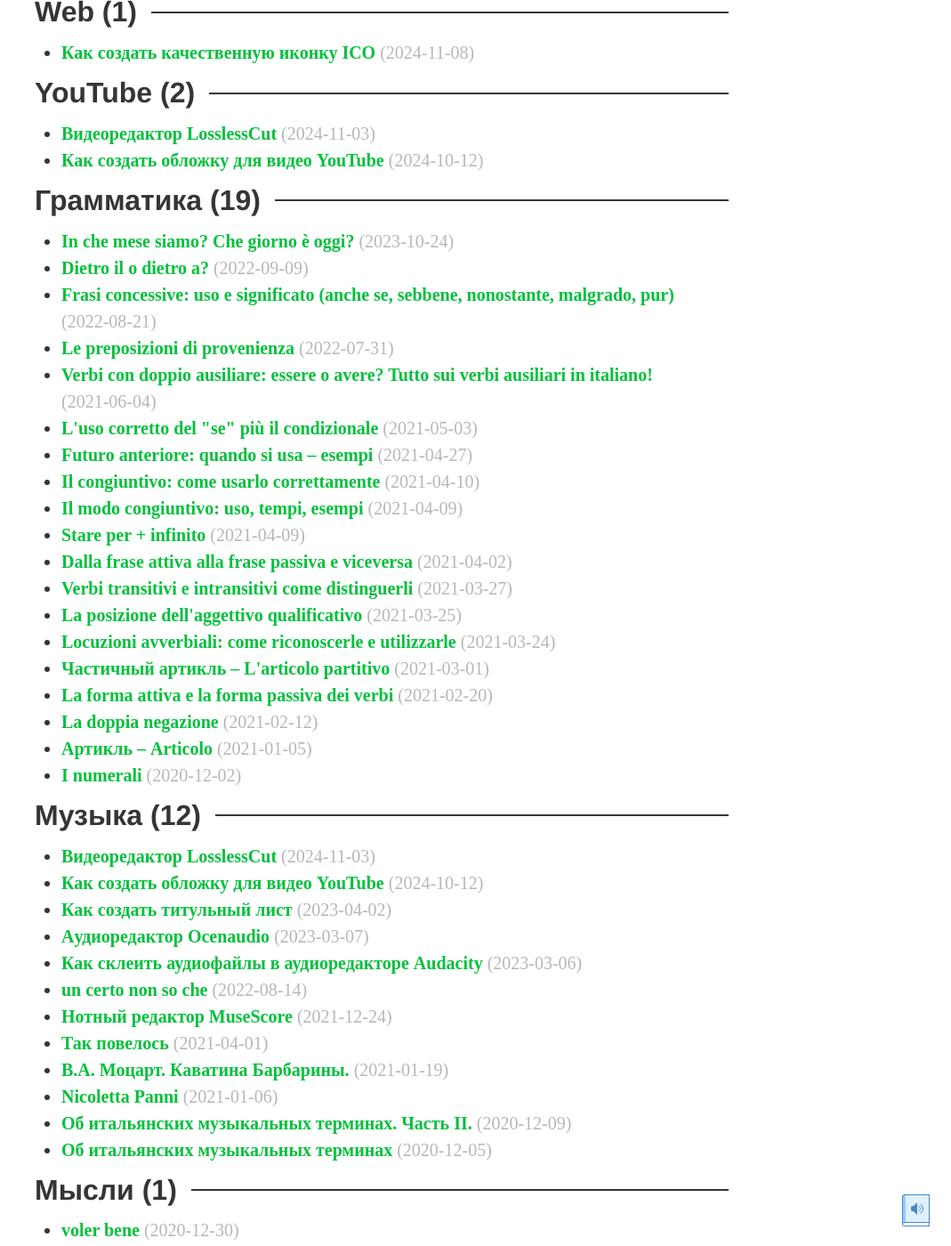
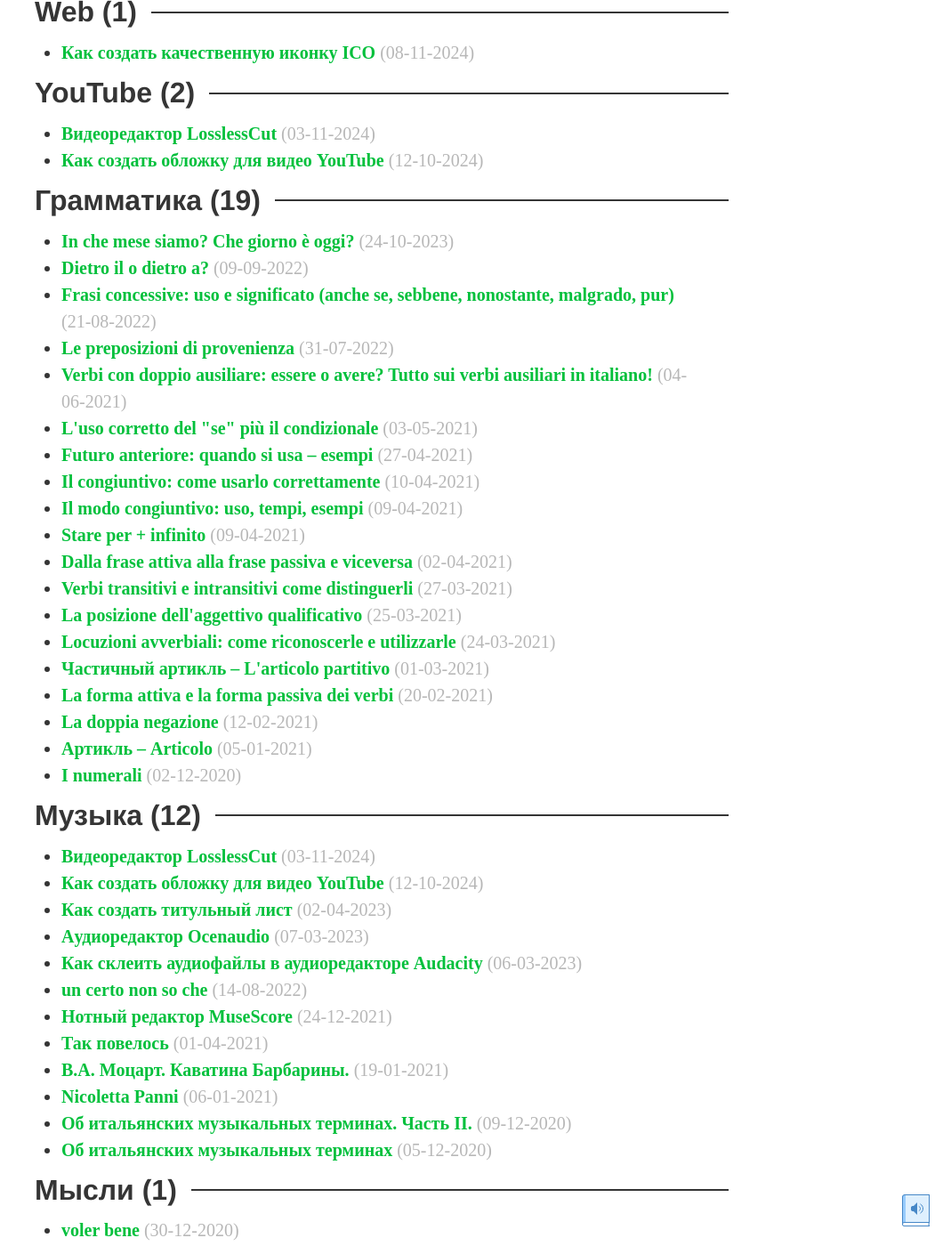
Before and after one commit to postolny/postolny.github.io, a Jekyll site: the page built from _pages/tags.html, in a window 1280 px wide and 1400 px high, scrolled down 1794 px. Shown: the whole window at 89% size, without its empty margins (211-1280 px from the left). Built offline with Jekyll 4.4.1, drawn with Linux system fonts in a browser that asks for light colours; some of the changed text lies outside the part shown.

Commit message:
Add files via upload

```diff
--- a/_pages/tags.html
+++ b/_pages/tags.html
@@ -32,8 +32,8 @@
       {% for post in sorted_posts %}
       <li><a href="{{ site.url }}{{ site.baseurl }}{{ post.url }}">{{ post.title }}</a>
         <span class="tags-post-meta">
-          <time datetime="{{ post.date }}">
-            ({{ post.date | date:"%Y-%m-%d" }})
+          <time datetime="{{ post.date | date: '%Y-%m-%d' }}">
+            ({{ post.date | date: '%d-%m-%Y' }})
           </time>
         </span>
       </li>
```
